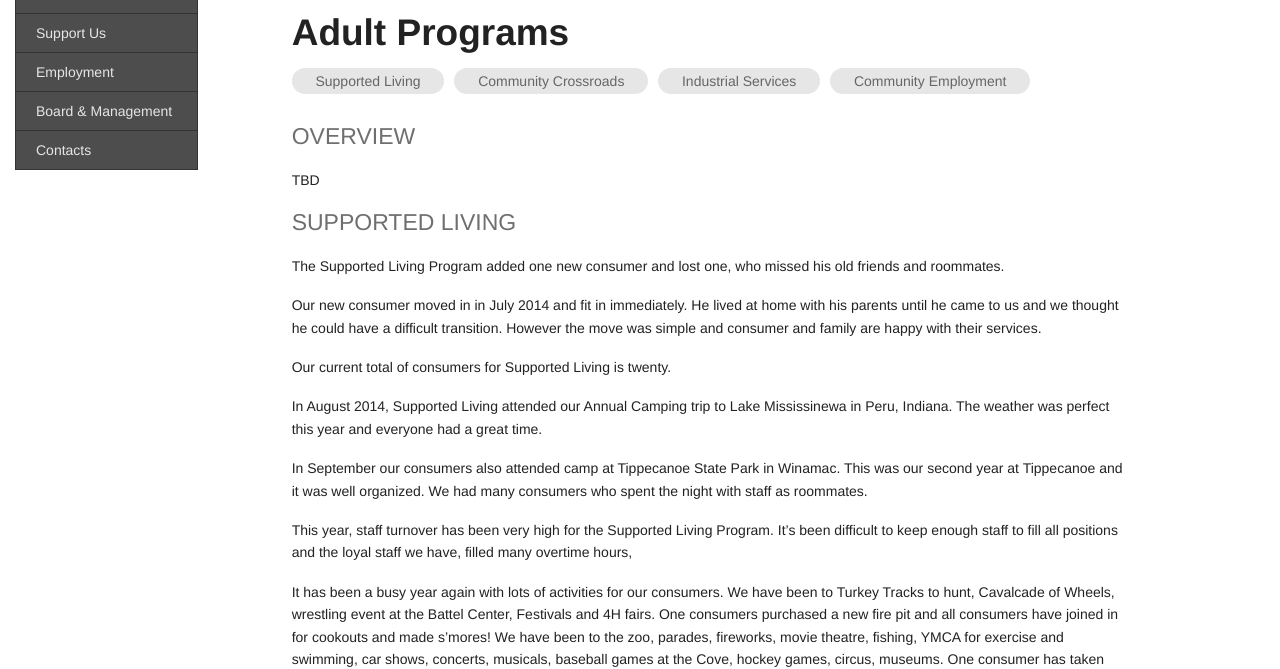
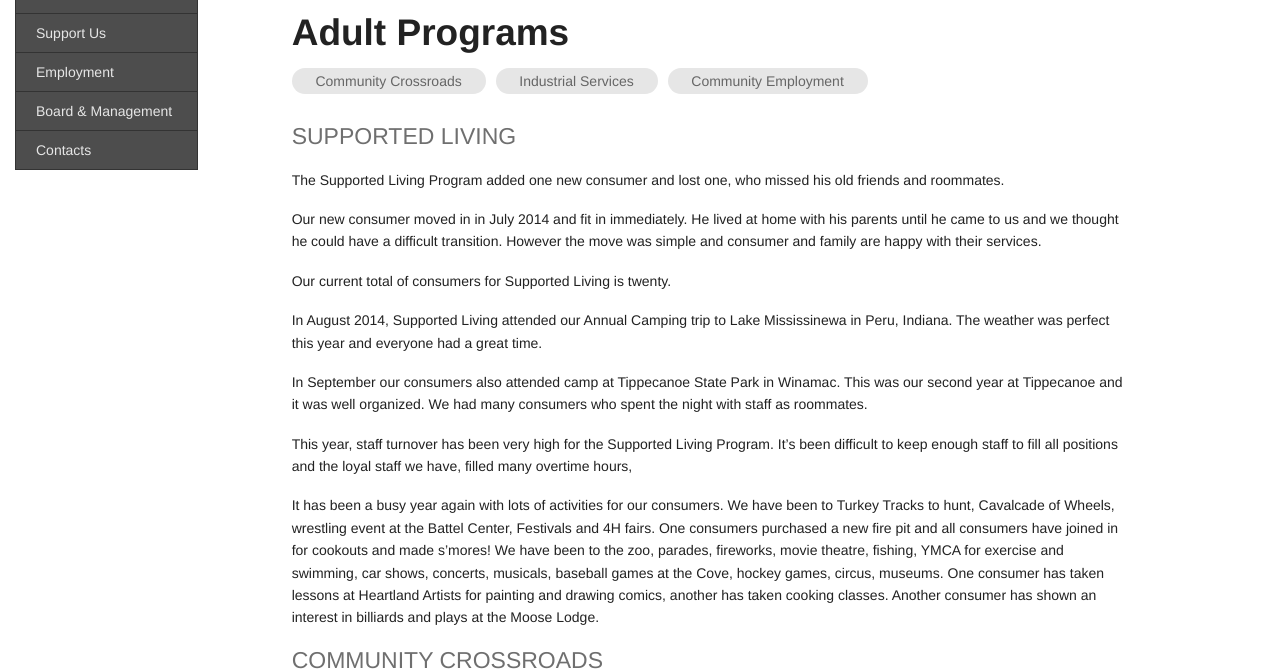
Before and after one commit to leviwilson/marshall-starke.org, a Jekyll site: the page built from report/adult.md, in a window 1280 px wide and 900 px high, cut to the strip 231-900 px from the top of the window. Built offline with Jekyll 4.4.1, drawn with Linux system fonts in a browser that asks for light colours; nearby versions of some CDN libraries; Markdown is read by kramdown in place of the engine named in the settings.

Commit message:
get rid of overview on adult page

```diff
--- a/report/adult.md
+++ b/report/adult.md
@@ -7,14 +7,10 @@ title:  "2014 Accomplishments (Adults)"
 ## Adult Programs
 
 <dl class="tabs pill">
-  <dd><a href="#supported">Supported Living</a></dd>
   <dd><a href="#crossroads">Community Crossroads</a></dd>
   <dd><a href="#industrial">Industrial Services</a></dd>
   <dd><a href="#employment">Community Employment</a></dd>
 </dl>
-
-<h4 class="subheader">OVERVIEW</h4>
-TBD
 
 <h4 class="subheader" id="supported">SUPPORTED LIVING</h4>
 The Supported Living Program added one new consumer and lost one, who missed his old friends and roommates.
```
